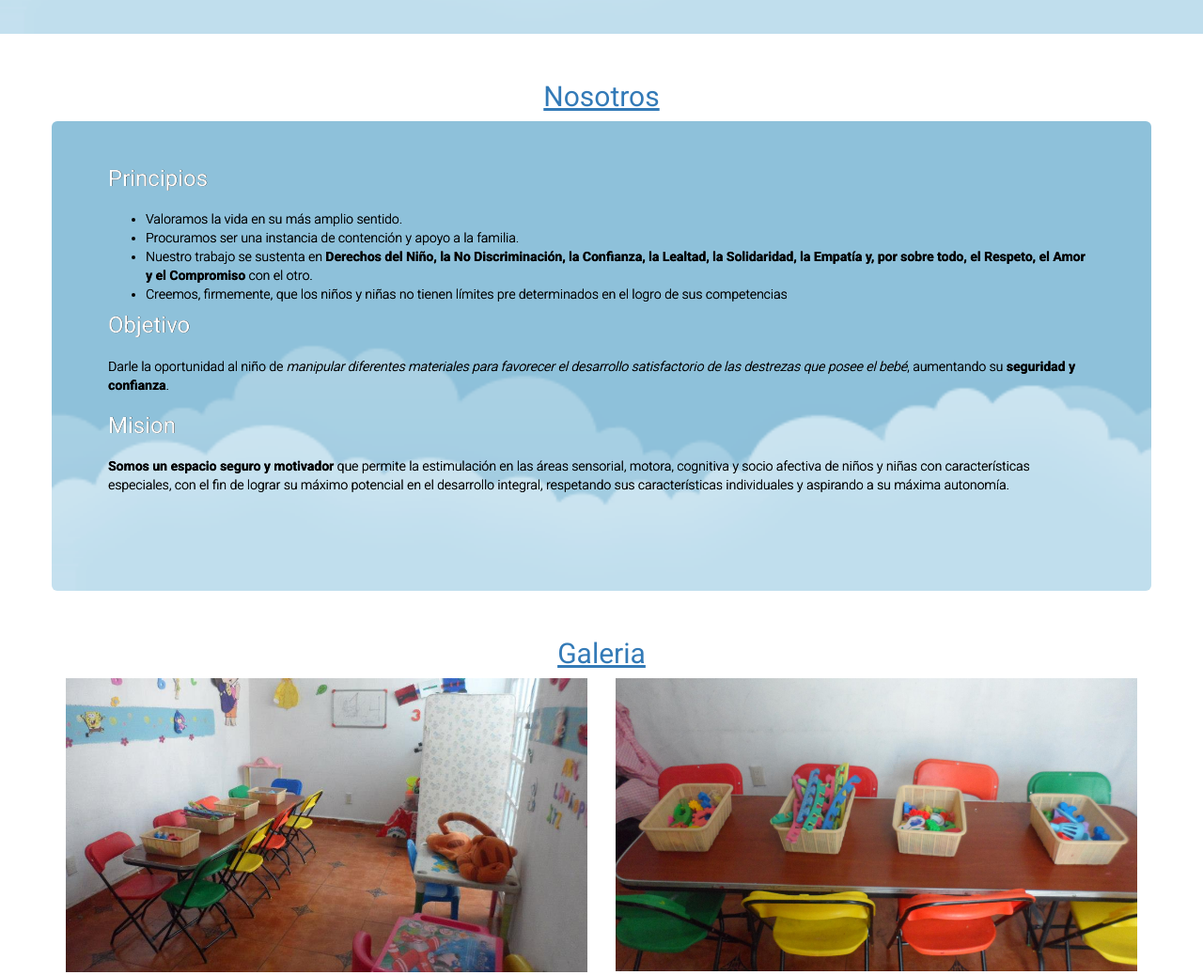
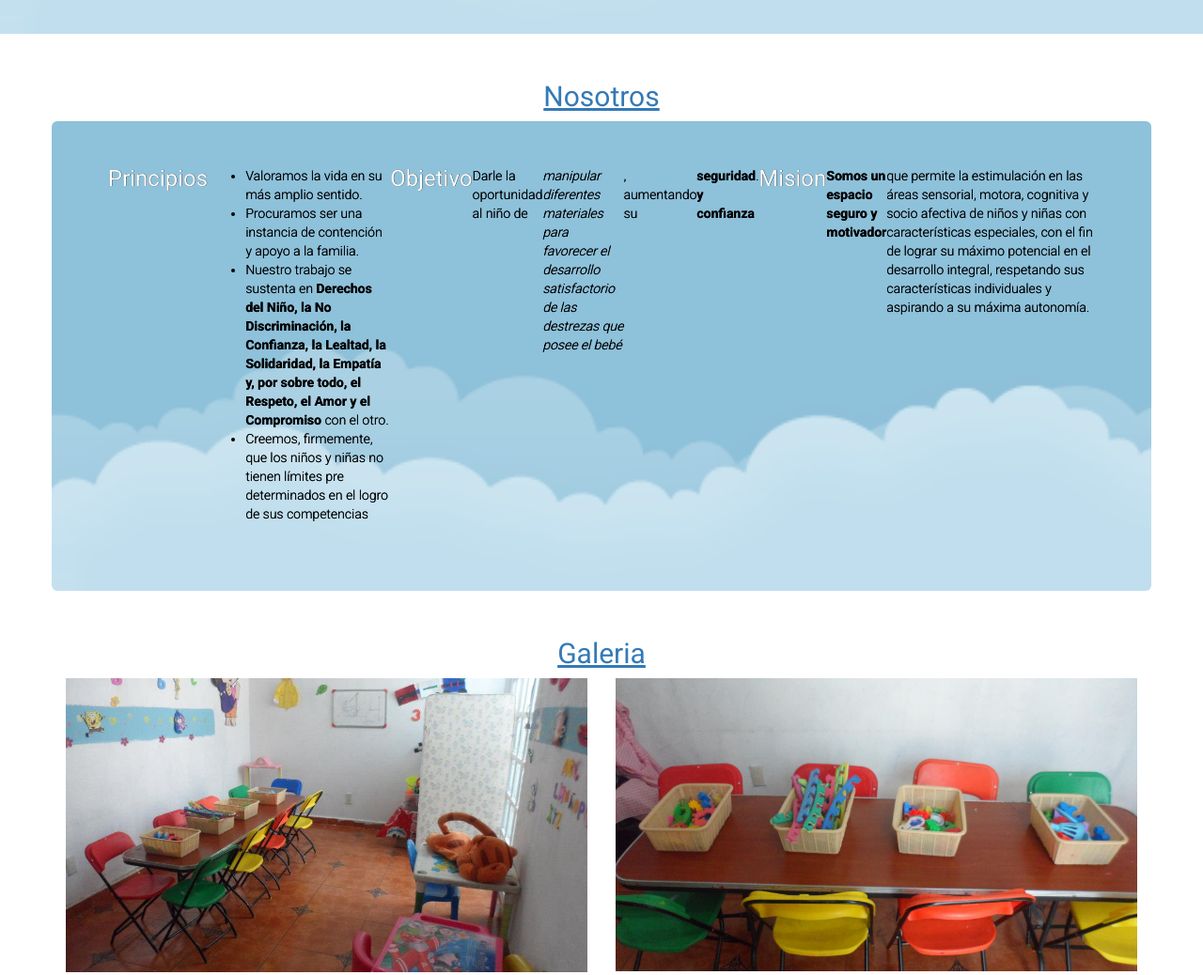
Before and after one commit to monthack/guarderia, a website: page Public/index.html in a window 1280 px wide. Shown: the part 600-1638 px from the top of the page at 94% size. Drawn offline with nearby package versions, Linux system fonts and the light colour scheme.

Commit message:
correccion css

```diff
--- a/Public/css/main.css
+++ b/Public/css/main.css
@@ -65,7 +65,7 @@ header p {
 
 
 .jumbotron {
-  display flex;
+  display: flex;
   align-items: ruby-text-container;
   background-image: url('nubes.png');
   background-size: cover;
```
